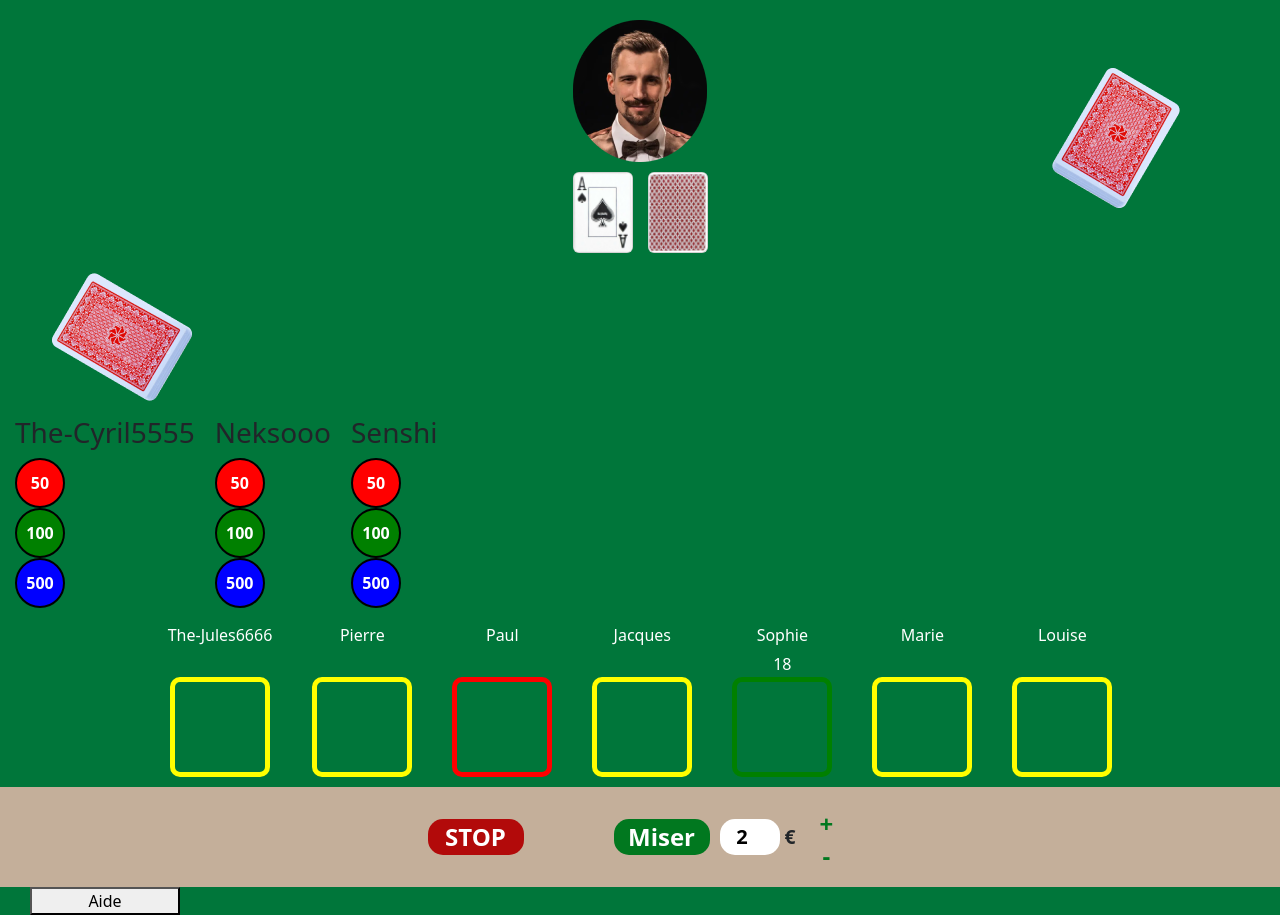
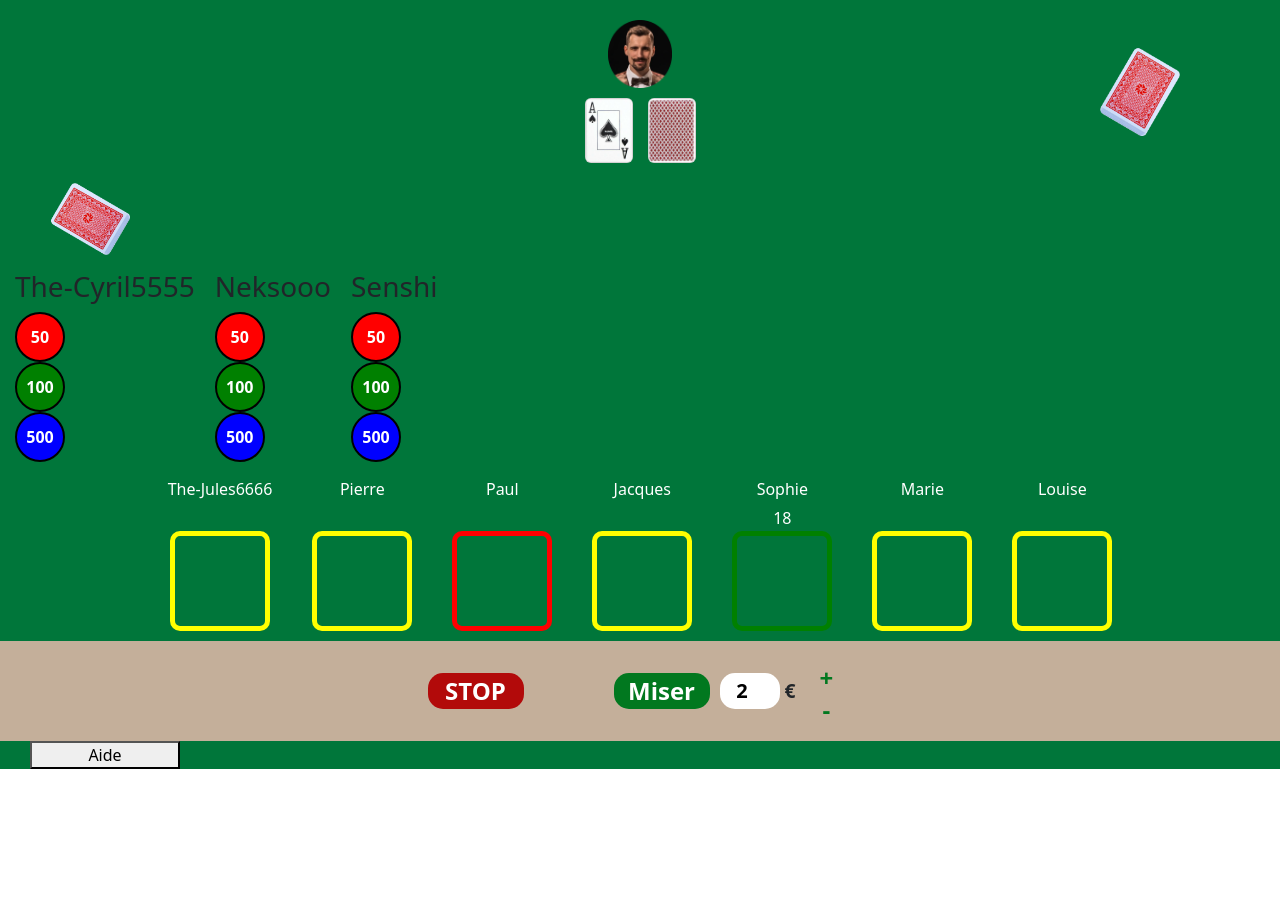
Before and after one commit to LDDW/APP_BLACKJACK, a React (Create React App) app in the folder src_front/: page /game in a window 1280 px wide. After the commit the page ends 800 px from the top, so only its background shows below. Built offline with nearby package versions, Linux system fonts and the light colour scheme; no server answers.

Commit message:
cyril: fix rules in ruleZone, fix css dealerZone + discardPileZone

```diff
--- a/src_front/src/components/dealerZone/DealerZone.css
+++ b/src_front/src/components/dealerZone/DealerZone.css
@@ -8,11 +8,26 @@
 }
 
 .dealerIcon {
-  width: 100px;
+  width: 5px;
   height: auto;
   display: flex;
   justify-content: center;
   margin-top: 20px;
+}
+
+.dealer-img {
+  width: 4em;
+  height: auto;
+}
+
+.card {
+  width: 3em;
+  height: auto;
+}
+
+.cards {
+  display: flex;
+  gap: 15px;
 }
 
 .dealerCards {
@@ -25,13 +40,10 @@
   margin-bottom: 20px;
 }
 
-.cards {
-  display: flex;
-  gap: 15px;
-}
+
 
 .card {
-  width: 60px;
+  width: 3em;
   height: auto;
 }
 
@@ -40,3 +52,8 @@
   position: absolute;
   right: 100px;
 }
+
+.deck-img {
+  width: 5em;
+  height: auto;
+}
--- a/src_front/src/components/dealerZone/DealerZone.tsx
+++ b/src_front/src/components/dealerZone/DealerZone.tsx
@@ -1,14 +1,9 @@
 import React from 'react';
 import './DealerZone.css';
 
-// Icône de croupier hypothétique, vous pouvez le remplacer par votre propre icône
 import dealerIcon from '../../assets/dealerIcon.png';
-
-// Carte recto et verso hypothétiques, vous pouvez les remplacer par vos propres images
 import cardFront from '../../assets/cardFront.png';
 import cardBack from '../../assets/cardBack.png';
-
-// Image de deck hypothétique, vous pouvez la remplacer par votre propre image
 import deckImage from '../../assets/deckImage.png';
 
 const DealerZone = () => {
@@ -16,7 +11,7 @@ const DealerZone = () => {
     <div className="dealerZone">
       <div className="dealerCards">
         <div className="dealerIcon">
-                  <img src={dealerIcon} alt="Dealer" />
+          <img className="dealer-img" src={dealerIcon} alt="Dealer" />
         </div>
         <div className="cards">
           <img className="card front" src={cardFront} alt="Card front" />
@@ -24,7 +19,7 @@ const DealerZone = () => {
         </div>
       </div>
       <div className="deck">
-              <img src={deckImage} alt="Deck" />
+        <img className="deck-img" src={deckImage} alt="Deck" />
       </div>
     </div>
   );
--- a/src_front/src/components/discardPileZone/DiscardPileZone.css
+++ b/src_front/src/components/discardPileZone/DiscardPileZone.css
@@ -1,3 +1,8 @@
+.deck-img {
+  width: 5em;
+  height: auto;
+}
+
 .deckReverse {
   text-align: left;
   position: left 100px;
@@ -10,5 +15,5 @@
   justify-content: space-between;
   align-items: center;
   width: 100%;
-  background-color: #00763a
+  background-color: #00763a;
 }
--- a/src_front/src/components/discardPileZone/DiscardPileZone.tsx
+++ b/src_front/src/components/discardPileZone/DiscardPileZone.tsx
@@ -1,18 +1,14 @@
 import React from 'react';
-// import DiscardPileZone from '../discardPile/DiscardPile';
-// Image de deck hypothétique, vous pouvez la remplacer par votre propre image
 import deckImage from '../../assets/deckImageReverse.png';
 import './DiscardPileZone.css';
 
-
-
 const DiscardPileZone = () => {
   return (
-      <div className="discardPileZone">
-          <div className="deckReverse">
-              <img src={deckImage} alt="Deck" />
-          </div>
+    <div className="discardPileZone">
+      <div className="deckReverse">
+        <img className="deck-img" src={deckImage} alt="Deck" />
       </div>
+    </div>
   );
 };
 
--- a/src_front/src/components/ruleZone/RuleZone.tsx
+++ b/src_front/src/components/ruleZone/RuleZone.tsx
@@ -20,17 +20,18 @@ const RuleZone: React.FC = () => {
           <div className="modal-content rules-open">
             <button onClick={closeModal} className="modal-close">Fermer</button>
             <h1>Règles du Blackjack</h1>
-            <p>En conditions normales, la maison a un avantage très mince...</p>
-            <h2>Valeurs des Cartes</h2>
-            <p>Vous devez connaître les valeurs des cartes...</p>
-            <h2>Déroulement du Jeu</h2>
-            <p>La règle du blackjack la plus importante est simple...</p>
-            <h2>Règles de la Table</h2>
-            <p>Lorsque vous jouez contre la maison...</p>
-            <h2>Règles du Croupier</h2>
-            <p>Le croupier joue essentiellement selon le même ensemble...</p>
-            <h2>Paiements Bonus</h2>
-            <p>Lorsqu'un joueur reçoit une main gagnante au blackjack...</p>
+            <p>Le blackjack est un jeu de cartes où l'objectif est d'obtenir une main dont la valeur totale est plus proche de 21 que celle du croupier, sans dépasser 21.
+
+Les cartes numérotées de 2 à 10 ont une valeur égale à leur chiffre, les figures (valet, dame, roi) valent 10 points et l'as peut valoir 1 ou 11 points.
+
+Le croupier distribue deux cartes visibles aux joueurs et une carte visible à lui-même. Les joueurs peuvent demander des cartes supplémentaires ("hit"), rester avec leur main actuelle ("stand"), doubler leur mise et recevoir une carte supplémentaire ("double down"), ou séparer deux cartes de même valeur en deux mains distinctes ("split").
+
+Une fois que les joueurs ont pris leurs décisions, le croupier révèle sa deuxième carte et doit tirer des cartes supplémentaires selon des règles prédéfinies. Le croupier doit atteindre un total de 17 ou plus, mais doit s'arrêter une fois atteint.
+
+Un joueur gagne s'il a une main dont la valeur est plus élevée que celle du croupier sans dépasser 21. Si la main initiale d'un joueur est un blackjack (un as et une carte de valeur 10), il gagne automatiquement, sauf si le croupier a également un blackjack.
+
+Si la main dépasse 21, le joueur perd. En cas d'égalité, la mise est rendue. Les résultats peuvent varier en fonction des règles spécifiques de la variante de blackjack jouée.</p>
+
           </div>
         </div>
       )}
```
Lines whose indentation alone changed are shown as unchanged.
